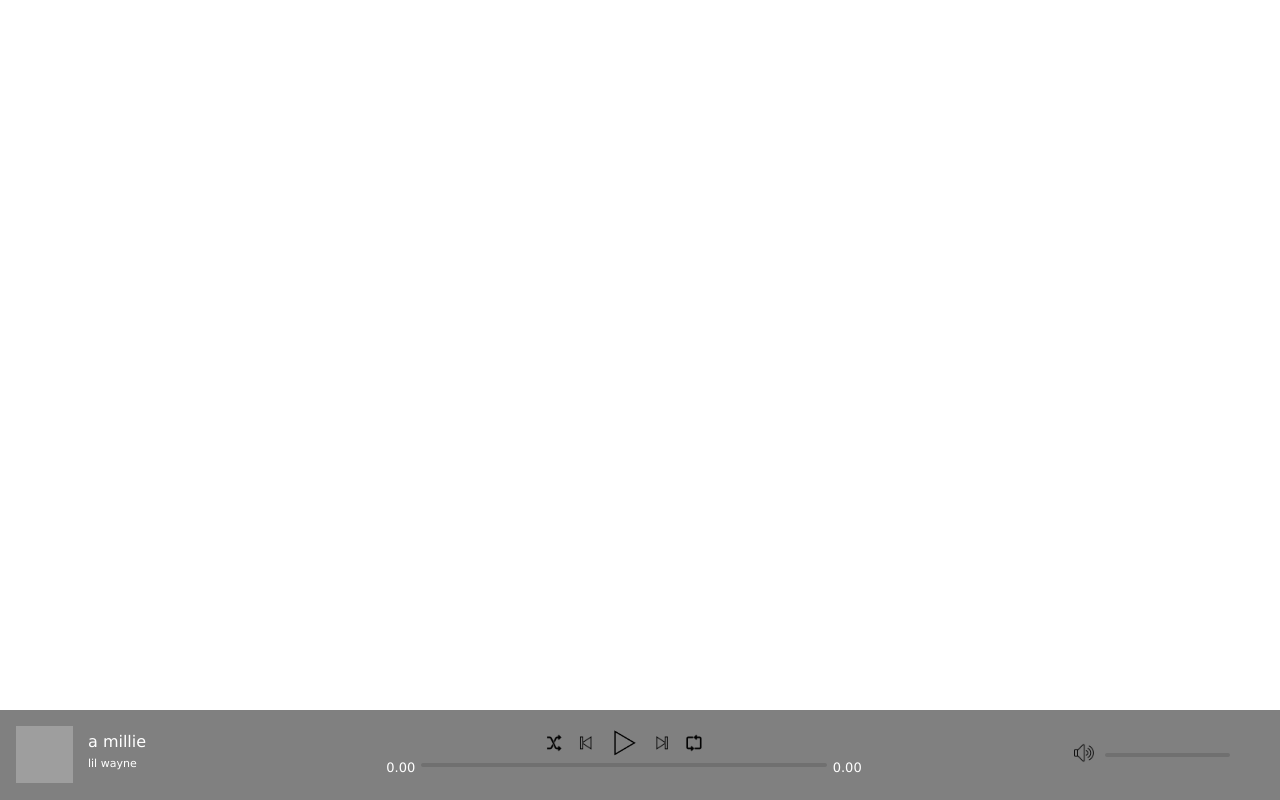
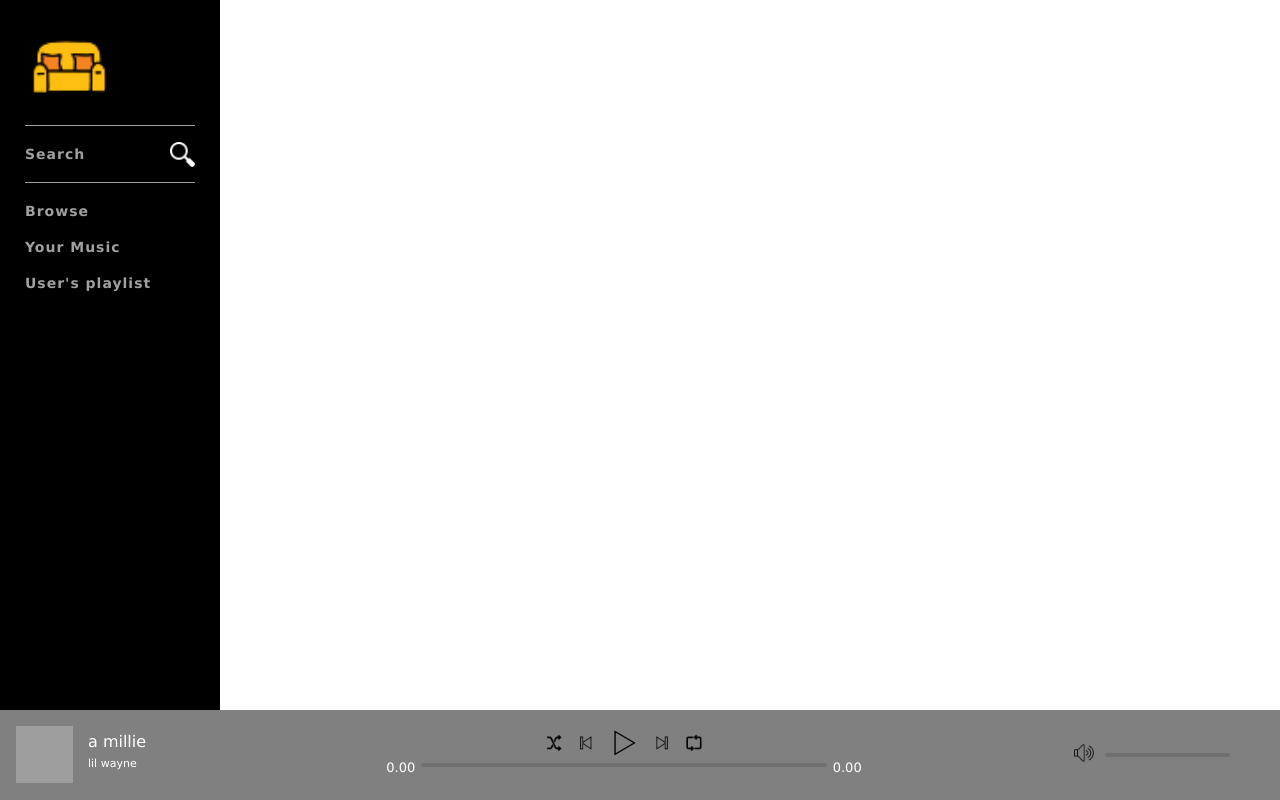
Before and after one commit to ttmuangkeo/music-player, a PHP site: page / in a window 1280 px wide. Run offline with PHP 8.4, Linux system fonts and the light colour scheme; the visitor is signed in with stand-in values (Sample User, id 1); grey boxes are pictures that could not be loaded.

Commit message:
added nav menu

```diff
--- a/assets/css/style.css
+++ b/assets/css/style.css
@@ -134,3 +134,56 @@ html, body {
 	min-height: 100%;
 	width: 100%;
 }
+
+#navBarContainer {
+	background-color: black;
+	height: 100vh;
+	width: 220px;
+	position: fixed;
+	top: 0;
+	left: 0;
+}
+
+.navBar {
+	padding: 25px;
+	display: flex;
+	flex-direction: column;
+	-ms-flex-direction: column;
+}
+
+.logo {
+	margin-bottom: 15px;
+}
+
+.logo img{
+	width: 50%;
+}
+
+.navBar .group {
+	border-top: 1px solid #a0a0a0;
+	padding: 10px 0;
+}
+
+.navItem {
+	padding: 10px 0;
+	font-weight: 700;
+	display: block;
+	font-size: 14px;
+	letter-spacing: 1px;
+	position: relative;
+}
+.navItemLink {
+	color: #a0a0a0;
+	text-decoration: none;
+}
+.navItemLink:hover {
+	color: white;
+}
+
+.navItemLink .icon {
+	position: absolute;
+	right: 0;
+	top: 6px;
+	width: 25px;
+
+}
--- a/index.php
+++ b/index.php
@@ -24,6 +24,37 @@ else {
 <div id="mainContainer">
 
 <div id="topContainer">
+
+	<div id="navBarContainer">
+		<nav class="navBar">
+
+			<a class="logo" href="index.php">
+				<img src="assets/images/icons/logo.png" alt="">
+			</a>
+
+			<div class="group">
+				<div class="navItem">
+					<a class="navItemLink" href="search.php">Search
+					<img class="icon" src="assets/images/icons/search.png" alt="">
+					</a>
+				</div>
+			</div>
+
+			<div class="group">
+				<div class="navItem">
+					<a class="navItemLink" href="browse.php">Browse</a>
+				</div>
+				<div class="navItem">
+					<a class="navItemLink" href="yourMusic.php">Your Music</a>
+				</div>
+				<div class="navItem">
+					<a class="navItemLink" href="profile.php">User's playlist</a>
+				</div>
+			</div>
+
+
+		</nav>
+	</div>
 
 </div>
 
```
Also changed, not shown: assets/images/icons/logo.png (added), assets/images/icons/search.png (added).
